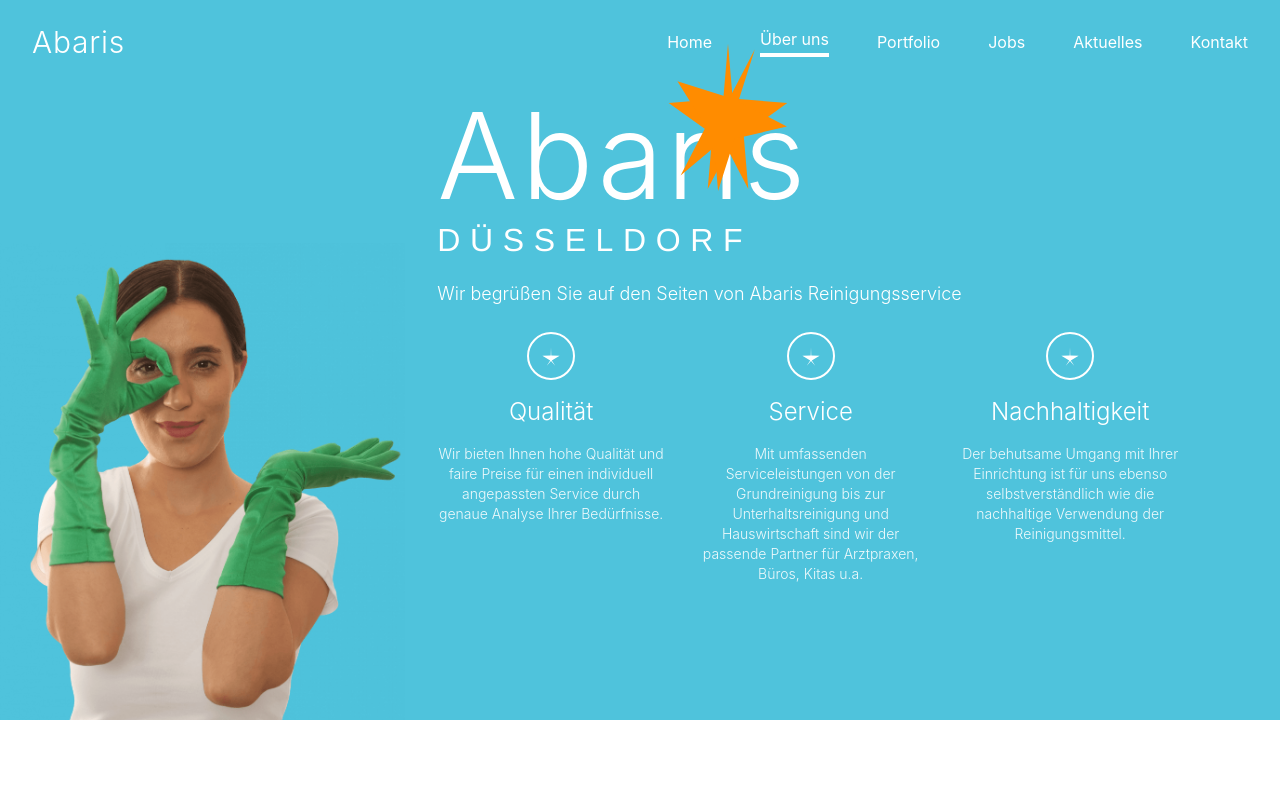
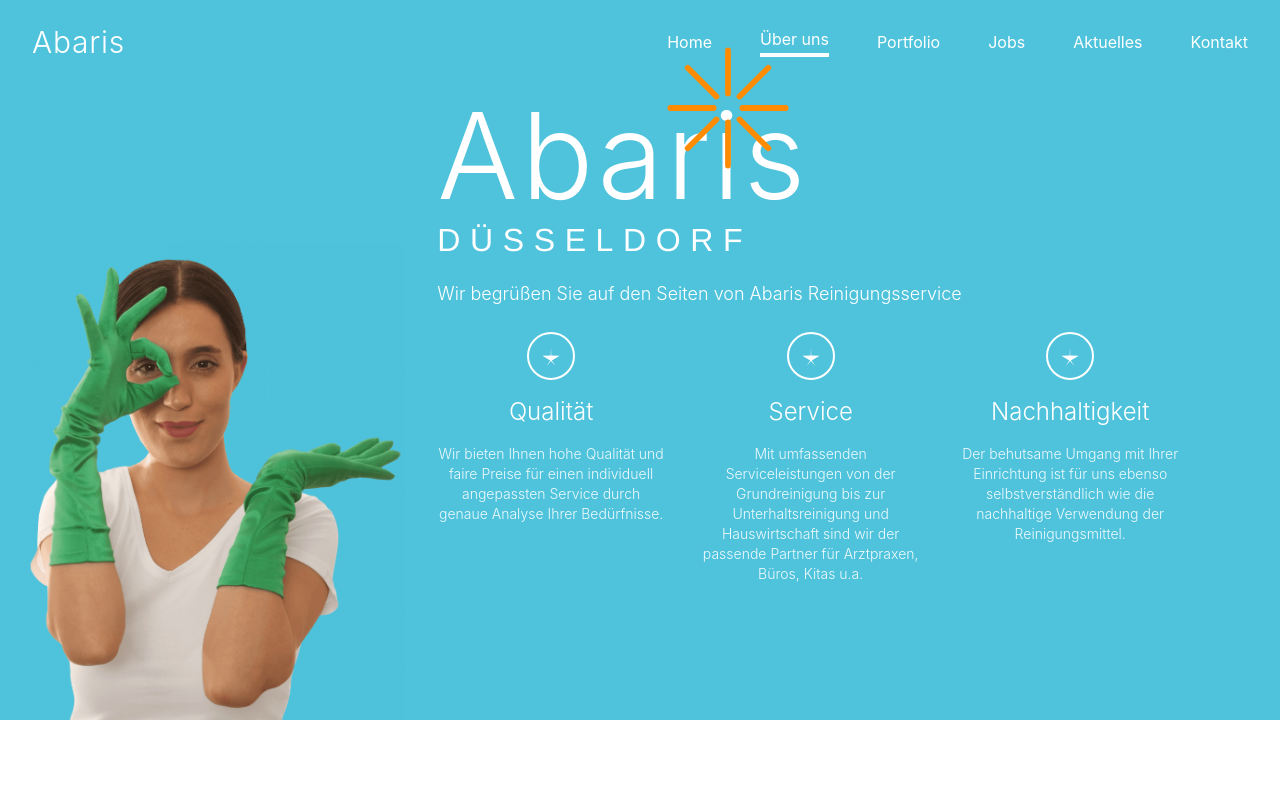
Before and after one commit to ecoezer/abaris, a React (Vite) app: page / in a window 1280 px wide. Shown: the top 800 px of the page. Built offline with nearby package versions, Linux system fonts and the light colour scheme.

Commit message:
Updated Hero.jsx

```diff
--- a/src/components/Hero.jsx
+++ b/src/components/Hero.jsx
@@ -34,15 +34,21 @@ function Hero() {
                           top: '-50%',
                           left: '50%',
                           transform: 'translateX(-50%)',
-                          width: '1.3em',
-                          height: '1.3em'
+                          width: '1.2em',
+                          height: '1.2em'
                         }}
                         viewBox="0 0 100 100"
                         xmlns="http://www.w3.org/2000/svg"
                       >
-                        <g fill="#FF8C00">
-                          <polygon points="50,5 53,40 88,43 60,63 63,98 50,73 37,98 40,63 12,43 47,40" />
-                          <polygon points="50,5 53,40 88,43 60,63 63,98 50,73 37,98 40,63 12,43 47,40" transform="rotate(22.5 50 50)" />
+                        <g stroke="#FF8C00" strokeWidth="4" fill="none" strokeLinecap="round">
+                          <line x1="50" y1="10" x2="50" y2="40" />
+                          <line x1="50" y1="60" x2="50" y2="90" />
+                          <line x1="10" y1="50" x2="40" y2="50" />
+                          <line x1="60" y1="50" x2="90" y2="50" />
+                          <line x1="22" y1="22" x2="42" y2="42" />
+                          <line x1="58" y1="58" x2="78" y2="78" />
+                          <line x1="78" y1="22" x2="58" y2="42" />
+                          <line x1="42" y1="58" x2="22" y2="78" />
                         </g>
                       </svg>
                     </span>
```
